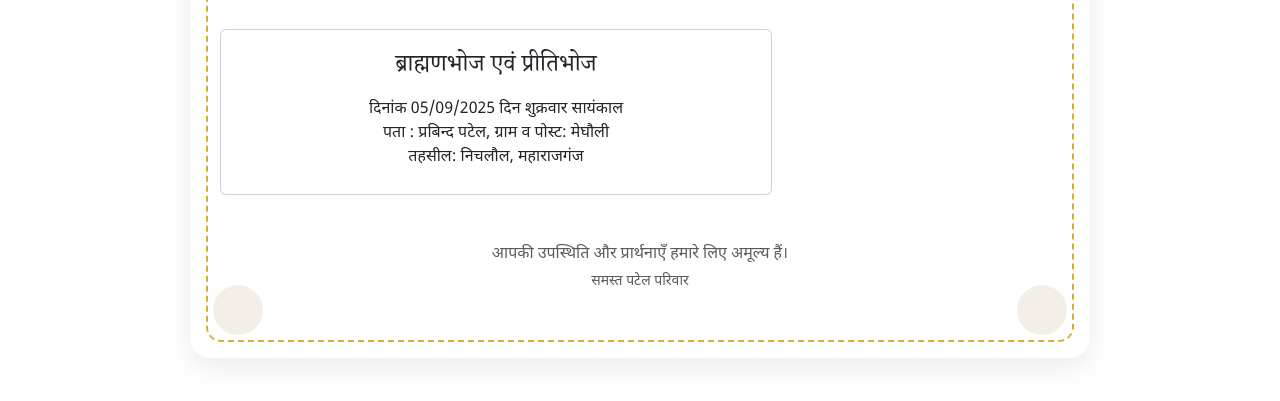
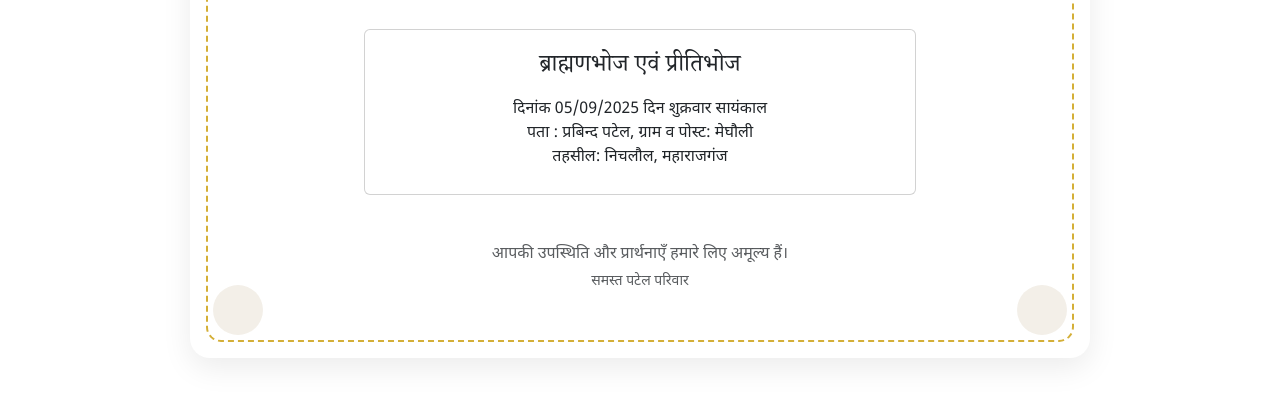
Before and after one commit to amitexm/akashmani, a plain HTML site: page index.html in a window 1280 px wide. Shown: the part 441-842 px from the top of the page. Drawn offline with nearby package versions, Linux system fonts and the light colour scheme.

Commit message:
Update index.html

```diff
--- a/index.html
+++ b/index.html
@@ -88,7 +88,7 @@
       <main class="">
     <div class="container">
       <div class="row g-4">
-        <div class="col-lg-8">
+        <div class="col-lg-8 mx-auto">
           <div class="card card-soft p-4 text-center">
             <h2 class="serif h4 mb-3">ब्राह्मणभोज  एवं प्रीतिभोज</h2>
             <div id="ceremonyList" class="vstack gap-3">दिनांक 05/09/2025 दिन शुक्रवार सायंकाल  </div>
```
